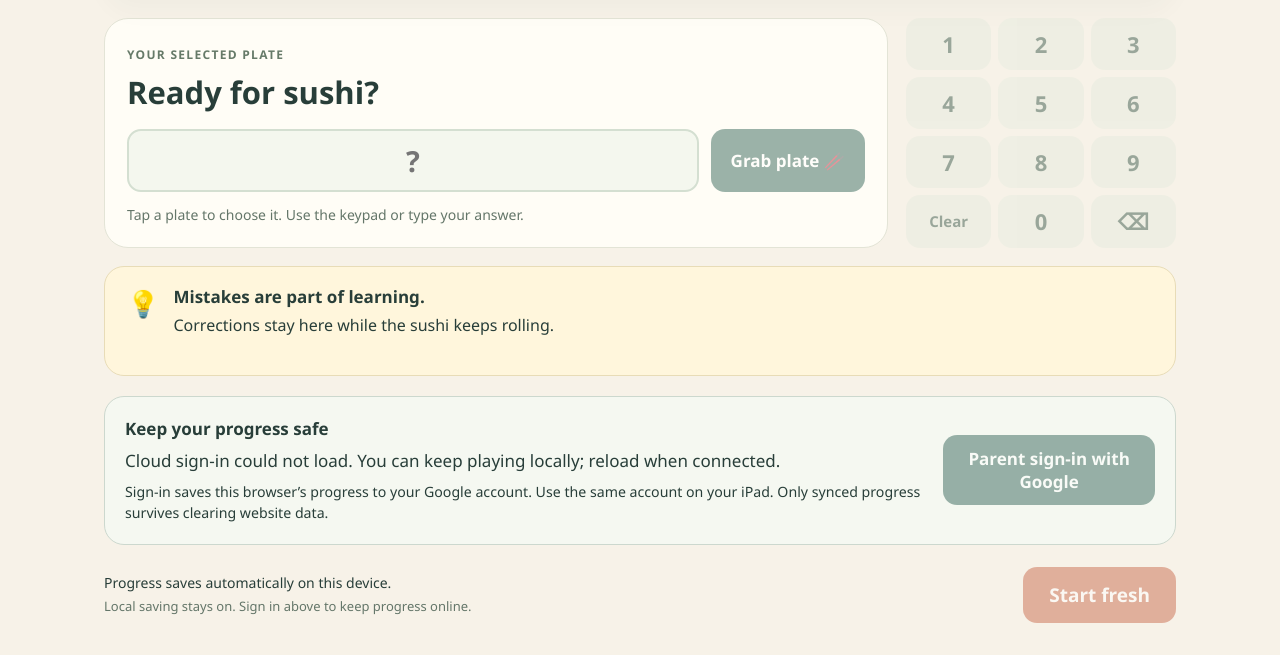
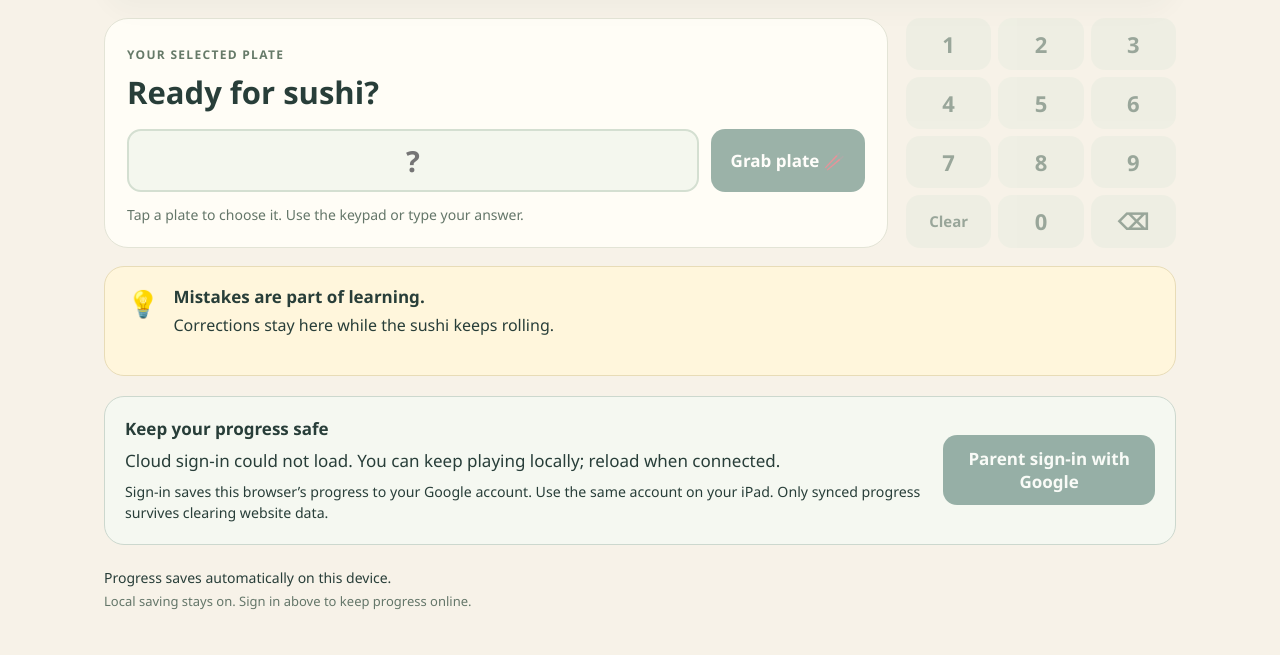
Before and after one commit to zhengyonglei/sushi-math, a plain HTML site: page dist/index.html in a window 1280 px wide. Shown: the part 642-1297 px from the top of the page. Drawn offline with Linux system fonts and the light colour scheme.

Commit message:
Remove session reset controls and label next-session action Practice again

```diff
--- a/dist/index.html
+++ b/dist/index.html
@@ -5,8 +5,7 @@
 <section class="room" aria-label="Moving sushi conveyor"><div class="wall"></div><div class="sign">THE LEARNING BAR<small>FRESH SUSHI · FRESH STARTS</small></div><div class="port in">KITCHEN</div><div class="port out">EXIT</div><div class="table"></div><div class="belt"></div><div id="plates"></div><div id="effects" aria-hidden="true"></div><div class="tea" aria-hidden="true">🍵</div><div id="plateStack" class="plate-stack" aria-hidden="true"></div><div class="chef" id="chef"><span class="head" aria-hidden="true">🧑🏻‍🍳</span><span id="chefLabel">Let’s learn together</span></div><div id="chopsticks" aria-hidden="true">🥢</div><div id="overlay" class="overlay"><div class="card"><h2>Opening the sushi bar…</h2></div></div></section>
 <div class="play-controls"><section class="answer-panel"><div class="question-row"><div><span class="eyebrow">YOUR SELECTED PLATE</span><div id="question">Ready for sushi?</div></div><span id="plateNumber"></span></div><form id="answerForm"><input id="answer" type="text" inputmode="none" autocomplete="off" maxlength="2" pattern="[0-9]*" aria-label="Multiplication answer" placeholder="?" disabled><button id="grab" disabled>Grab plate 🥢</button></form><p class="help">Tap a plate to choose it. Use the keypad or type your answer.</p></section><div class="keypad" id="keypad" role="group" aria-label="Answer number pad"></div></div>
 <section class="learning-note" aria-live="polite" role="status"><span class="note-icon" aria-hidden="true">💡</span><div><b id="feedbackTitle">Mistakes are part of learning.</b><p id="feedback">If a plate gets away or an answer isn’t quite right, we’ll show you the answer here.</p><div id="recentFacts" aria-label="Recent corrections"></div></div></section>
-<section class="cloud-panel" aria-label="Cloud saving"><div><b>Keep your progress safe</b><p id="cloudStatus" role="status">Loading cloud sign-in…</p><small>Sign-in saves this browser’s progress to your Google account. Use the same account on your iPad. Only synced progress survives clearing website data.</small></div><div class="cloud-actions"><button id="cloudSignIn" disabled>Parent sign-in with Google</button><button id="cloudSync" hidden>Sync now</button><button id="cloudSignOut" class="soft" hidden>Sign out</button></div></section><footer><div><p id="storageStatus" role="status">Opening saved progress…</p><small>Local saving stays on. Sign in above to keep progress online.</small></div><button id="reset" class="fresh" disabled>Start fresh</button></footer></main>
+<section class="cloud-panel" aria-label="Cloud saving"><div><b>Keep your progress safe</b><p id="cloudStatus" role="status">Loading cloud sign-in…</p><small>Sign-in saves this browser’s progress to your Google account. Use the same account on your iPad. Only synced progress survives clearing website data.</small></div><div class="cloud-actions"><button id="cloudSignIn" disabled>Parent sign-in with Google</button><button id="cloudSync" hidden>Sync now</button><button id="cloudSignOut" class="soft" hidden>Sign out</button></div></section><footer><div><p id="storageStatus" role="status">Opening saved progress…</p><small>Local saving stays on. Sign in above to keep progress online.</small></div></footer></main>
 <dialog id="settingsDialog" aria-labelledby="settingsTitle"><form id="settingsForm"><h2 id="settingsTitle">A pace that feels good</h2><p>Every session has 20 questions. No lives, no losing.</p><label for="seconds">Time on the belt <output id="secondsValue">15 seconds</output></label><input id="seconds" type="range" min="8" max="30" step="1" value="15"><div class="range-labels"><span>8s · quicker</span><span>30s · more thinking time</span></div><p class="help">Try 20–30 seconds while learning. Taking a break always pauses the belt.</p><p id="settingsNote" class="help"></p><div class="dialog-actions"><button type="button" id="cancelSettings" class="soft">Cancel</button><button>Save pace</button></div></form></dialog>
 <dialog id="historyDialog" class="history-dialog" aria-labelledby="historyTitle"><div class="dialog-heading"><div><span class="eyebrow">YOUR OWN LEARNING JOURNEY</span><h2 id="historyTitle">Look how far you’ve come</h2></div><button id="closeHistory" class="soft">Close</button></div><div id="historyContent"></div></dialog>
-<dialog id="resetDialog" aria-labelledby="resetTitle"><h2 id="resetTitle">Start a new session?</h2><p>This clears the unfinished session. Completed sessions and your progress chart stay saved.</p><div class="dialog-actions"><button id="cancelReset" class="soft">Keep practicing</button><button id="confirmReset" class="fresh">Start fresh</button></div></dialog>
-<script src="practice.js?v=3"></script><script type="module" src="cloud.js?v=2"></script></body></html>
+<script src="practice.js?v=4"></script><script type="module" src="cloud.js?v=2"></script></body></html>
```
